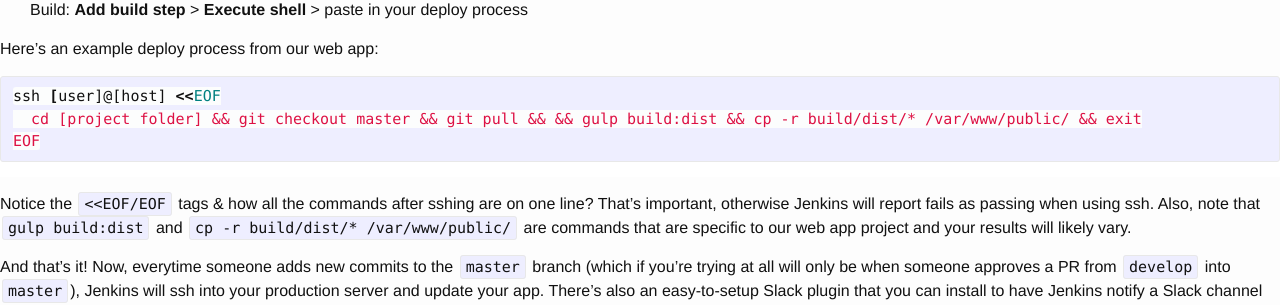
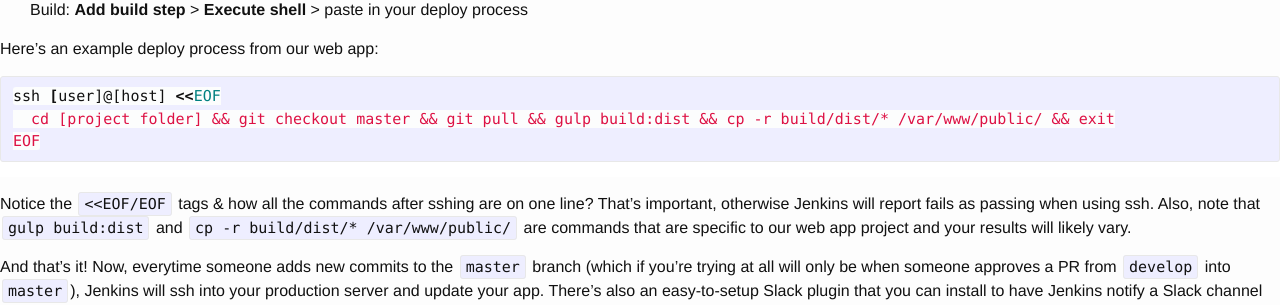
Before and after one commit to castle-dev/castle-dev.github.io, a Jekyll site: the page built from _posts/2015-10-27-stop-wasting-precious-time.md, in a window 1280 px wide and 900 px high, scrolled down 947 px. Shown: the part 150-455 px from the top of the window. Built offline with Jekyll 4.4.1, drawn with Linux system fonts in a browser that asks for light colours; nearby versions of some CDN libraries; Markdown is read by kramdown in place of the engine named in the settings.

```diff
--- a/_posts/2015-10-27-stop-wasting-precious-time.md
+++ b/_posts/2015-10-27-stop-wasting-precious-time.md
@@ -42,7 +42,7 @@ To do this, create a new item from the Jenkins sidebar. Select **Freestyle proje
 Here's an example deploy process from our web app:
 {% highlight bash %}
 ssh [user]@[host] <<EOF
-  cd [project folder] && git checkout master && git pull && && gulp build:dist && cp -r build/dist/* /var/www/public/ && exit
+  cd [project folder] && git checkout master && git pull && gulp build:dist && cp -r build/dist/* /var/www/public/ && exit
 EOF
 {% endhighlight %}
 
```
